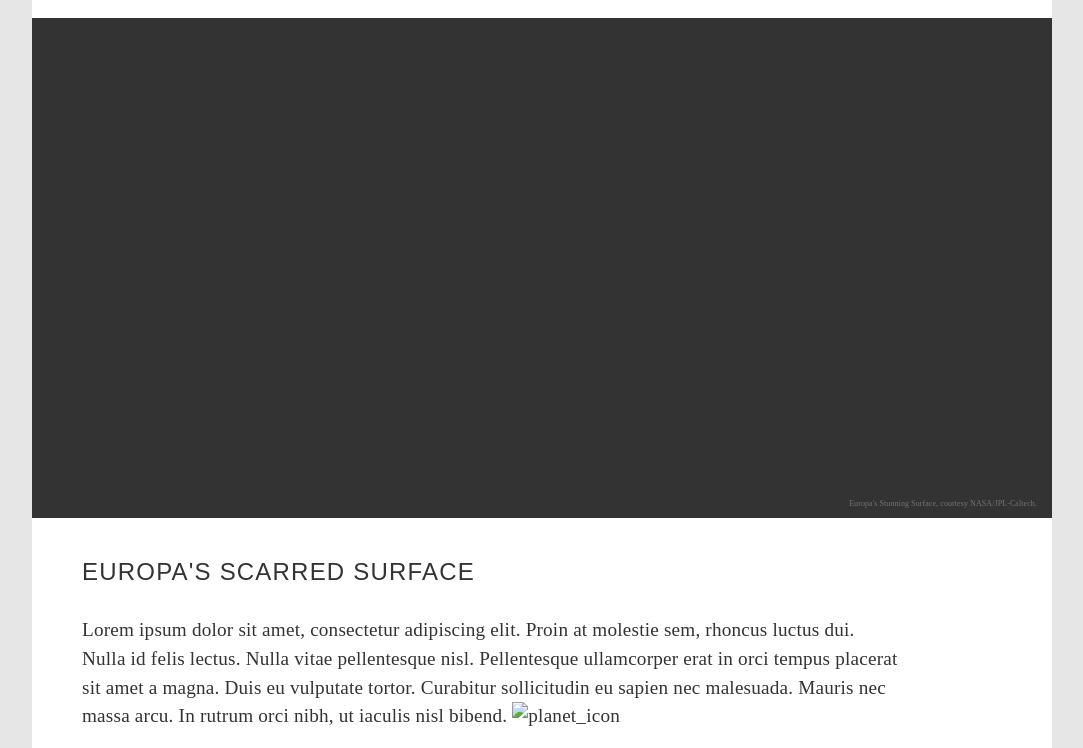
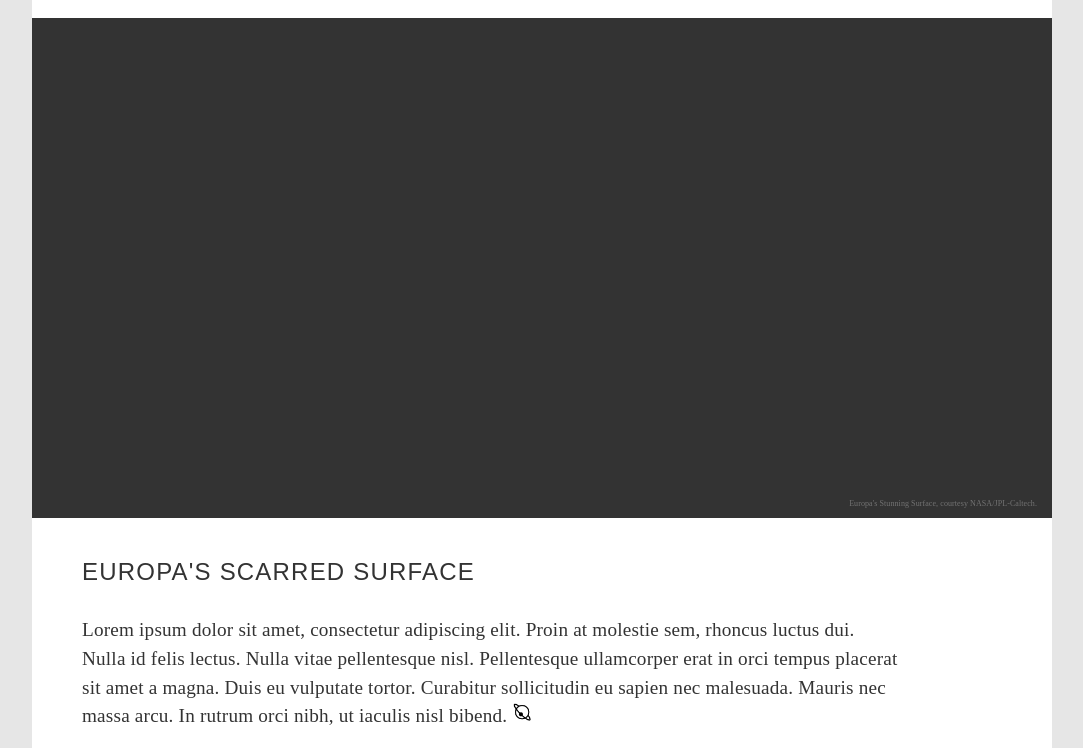
Before and after one commit to sujeet008/namaste-duniya, a plain HTML site: page index.html in a window 1280 px wide. Shown: the part 52-800 px from the top of the page, without its empty margins (98-1181 px from the left). Drawn offline with Linux system fonts and the light colour scheme.

Commit message:
src of image

```diff
--- a/index.html
+++ b/index.html
@@ -32,7 +32,7 @@
         </div>
         <article>
           <h2 id="saturnbaby">EUROPA'S SCARRED SURFACE</h2>
-          <p>Lorem ipsum dolor sit amet, consectetur adipiscing elit. Proin at molestie sem, rhoncus luctus dui. Nulla id felis lectus. Nulla vitae pellentesque nisl. Pellentesque ullamcorper erat in orci tempus placerat sit amet a magna. Duis eu vulputate tortor. Curabitur sollicitudin eu sapien nec malesuada. Mauris nec massa arcu. In rutrum orci nibh, ut iaculis nisl bibend. <img src="images/planet_icon.gif" width="20px" height="20px" alt="planet_icon"></p>
+          <p>Lorem ipsum dolor sit amet, consectetur adipiscing elit. Proin at molestie sem, rhoncus luctus dui. Nulla id felis lectus. Nulla vitae pellentesque nisl. Pellentesque ullamcorper erat in orci tempus placerat sit amet a magna. Duis eu vulputate tortor. Curabitur sollicitudin eu sapien nec malesuada. Mauris nec massa arcu. In rutrum orci nibh, ut iaculis nisl bibend. <img src="planet_icon.gif" width="20px" height="20px" alt="planet_icon"></p>
         </article>
      </div> <!-- contentmain -->
 
```
